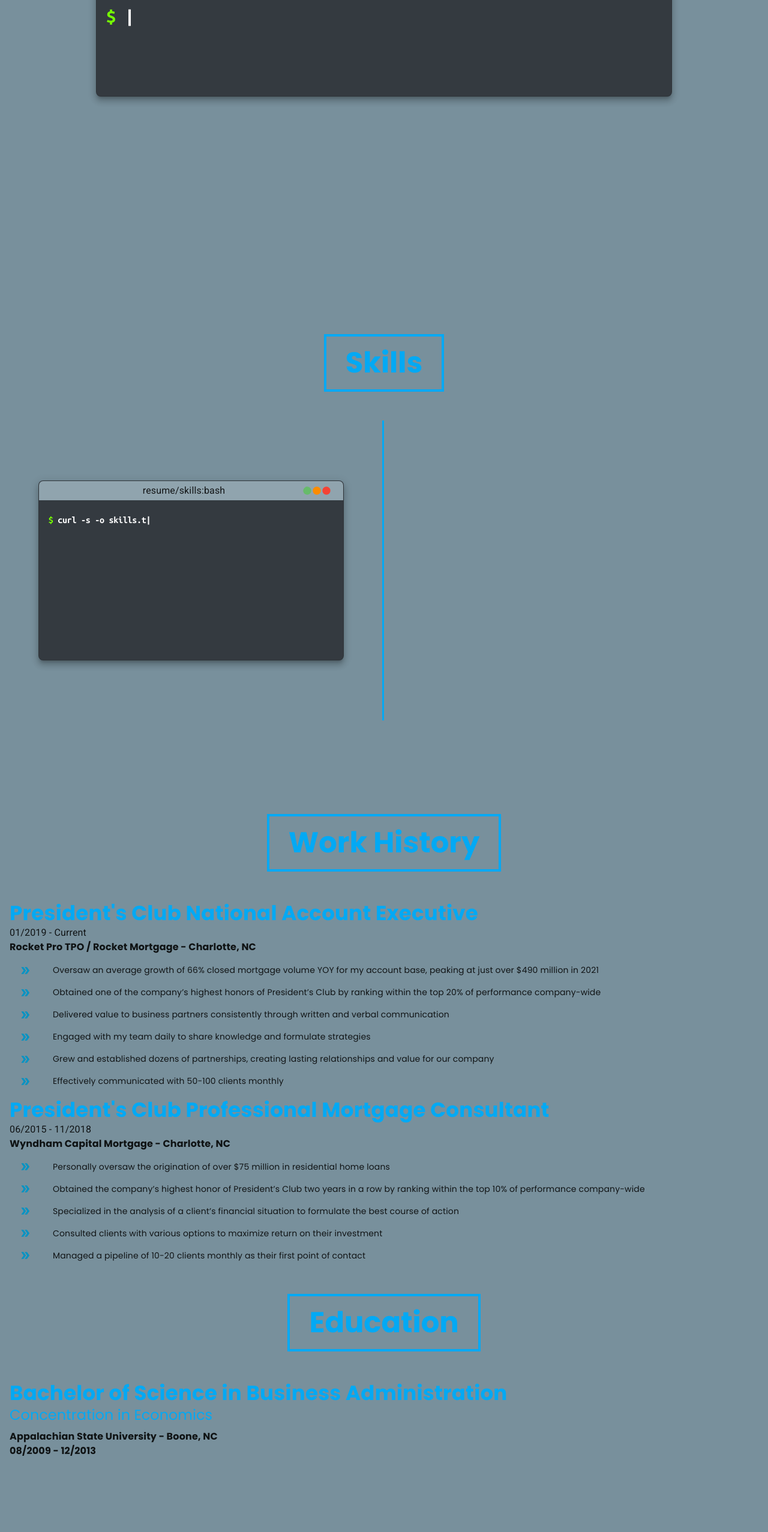
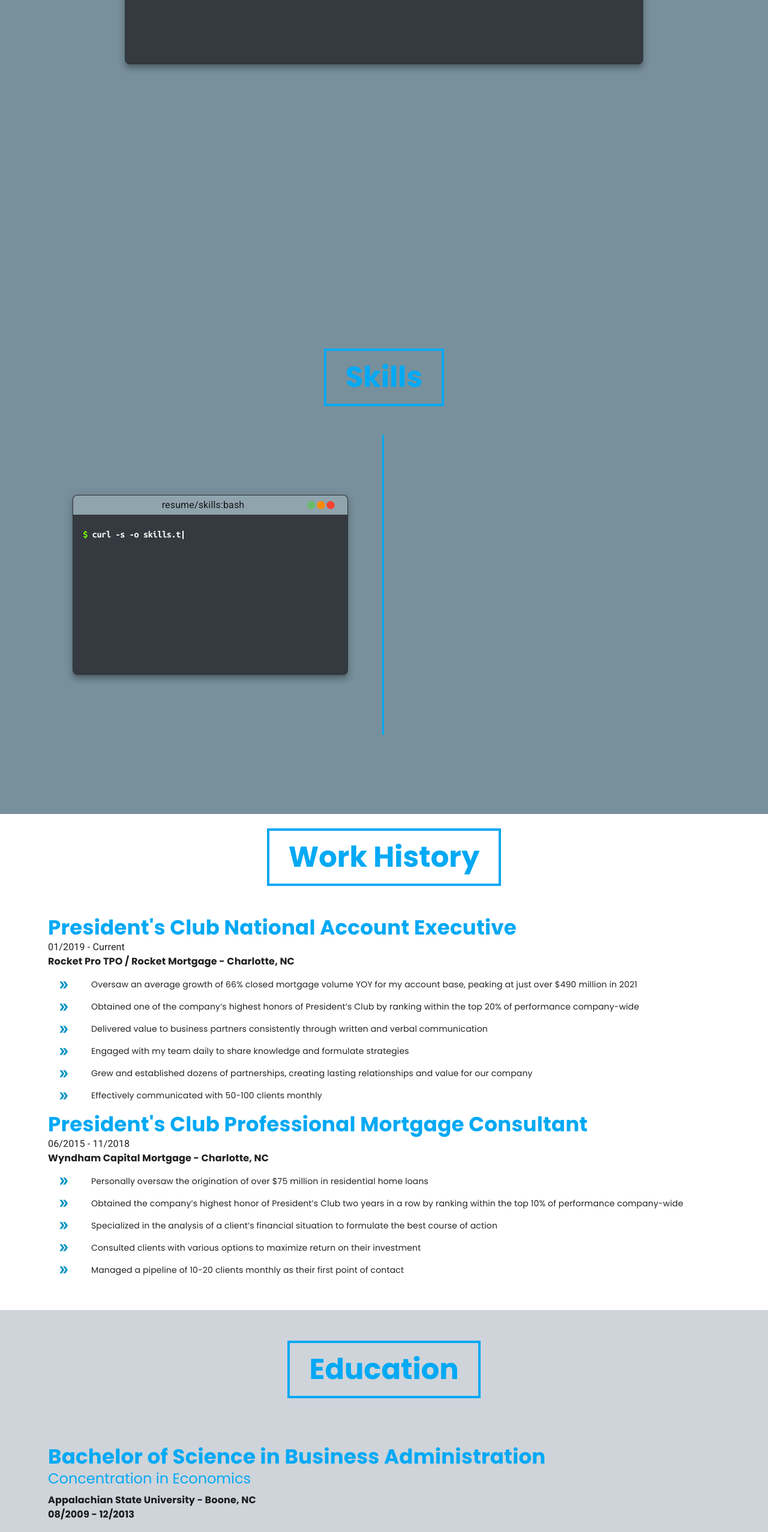
Before and after one commit to jpal91/resume, a Next.js app: page / in a window 1280 px wide. Shown: the part 243-2797 px from the top of the page at 60% size. Built offline with nearby package versions, Linux system fonts and the light colour scheme.

Commit message:
Update index.js

```diff
--- a/pages/index.js
+++ b/pages/index.js
@@ -68,6 +68,7 @@ const Home = (props) => {
 			{/* <Container sx={{ maxWidth: '100%', maxHeight: '100%' }}> */}
 				{/* <NavBar /> */}
 				<Grid container sx={{height: '100vh'}}>
+					<Container sx={{ display: 'flex', width: '100%', height: '100%', flexDirection: 'column'}}>
 					<Grid item xs={12} sx={{ display: 'flex', flexDirection: 'column', alignItems: 'center', justifyContent: 'center'}}>
 						<div id='splash' ref={ref}></div>
 						<Terminal
@@ -85,22 +86,26 @@ const Home = (props) => {
 							<KeyboardDoubleArrowDownIcon sx={{ fontSize: '84px', color: inView ? 'white.main' : 'blueGrey.400', animation: splash >= 2 && `${downArrow} 2s ease-in alternate infinite`, transition: 'color 1s linear', }}/>
 						</ButtonBase>
 					</Grid>
+					</Container>
 				</Grid>
-				<Grid container sx={{ display: 'flex', flexDirection: 'row', alignItems: 'center',
-				height: '100vh', alignContent: 'flex-start'
-				}}>
-
+				<Grid container sx={{ display: 'flex', minHeight: '100vh', alignContent: 'flex-start'}}>
+					<Container sx={{ maxWidth: '100%', maxHeight: '100%', display: 'flex', flexDirection: 'column', alignContent: 'flex-start', p: 3}}>
 					<Skills icons={icons} skillsObj={skillsObj}/>
+					</Container>
 				</Grid>
-				<Grid container sx={{ display: 'flex', flexDirection: 'row', minHeight: '100vh', alignContent: 'flex-start' }}>
-					<WorkHistory workInfo={workObj}/>
+				<Grid container sx={{ minHeight: '100vh', backgroundColor: 'white.main'}}>
+					<Container sx={{ maxWidth: '100%', maxHeight: '100%', display: 'flex', flexDirection: 'column', alignContent: 'flex-start', p: 3}}>
+						<WorkHistory workInfo={workObj}/>
+					</Container>
 				</Grid>
-				<Grid container sx={{ display: 'flex', flexDirection: 'row', height: '50vh', alignContent: 'flex-start'}}>
-					<Education />
+				<Grid container sx={{ backgroundColor: 'grey.400', minHeight: '50vh' }}>
+					<Container sx={{ maxWidth: '100%', maxHeight: '100%', display: 'flex', flexDirection: 'column', alignContent: 'flex-start', p: 3}}>
+						<Education />
+					</Container>
 				</Grid>
 
-				<Grid container sx={{  backgroundColor: 'grey.600'}}>
-					<Container sx={{ maxWidth: '100%', maxHeight: '100%', display: 'flex', flexDirection: 'column', minHeight: '100vh', alignContent: 'flex-start', p: 3}}>
+				<Grid container sx={{  backgroundColor: 'grey.600', minHeight: '100vh'}}>
+					<Container sx={{ maxWidth: '100%', maxHeight: '100%', display: 'flex', flexDirection: 'column', alignContent: 'flex-start', p: 3}}>
 					<Projects projects={projObj}/>
 					</Container>
 				</Grid>
```
